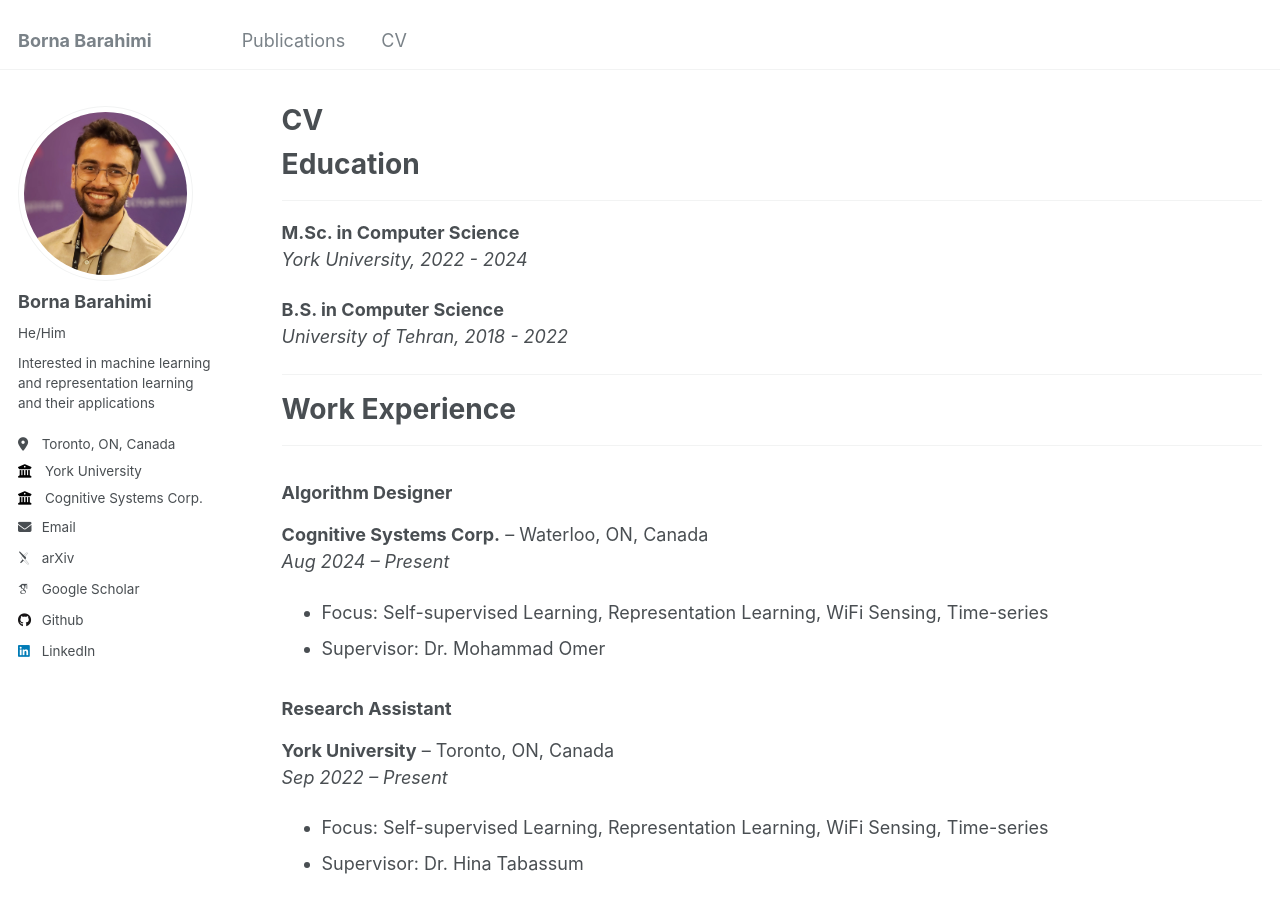
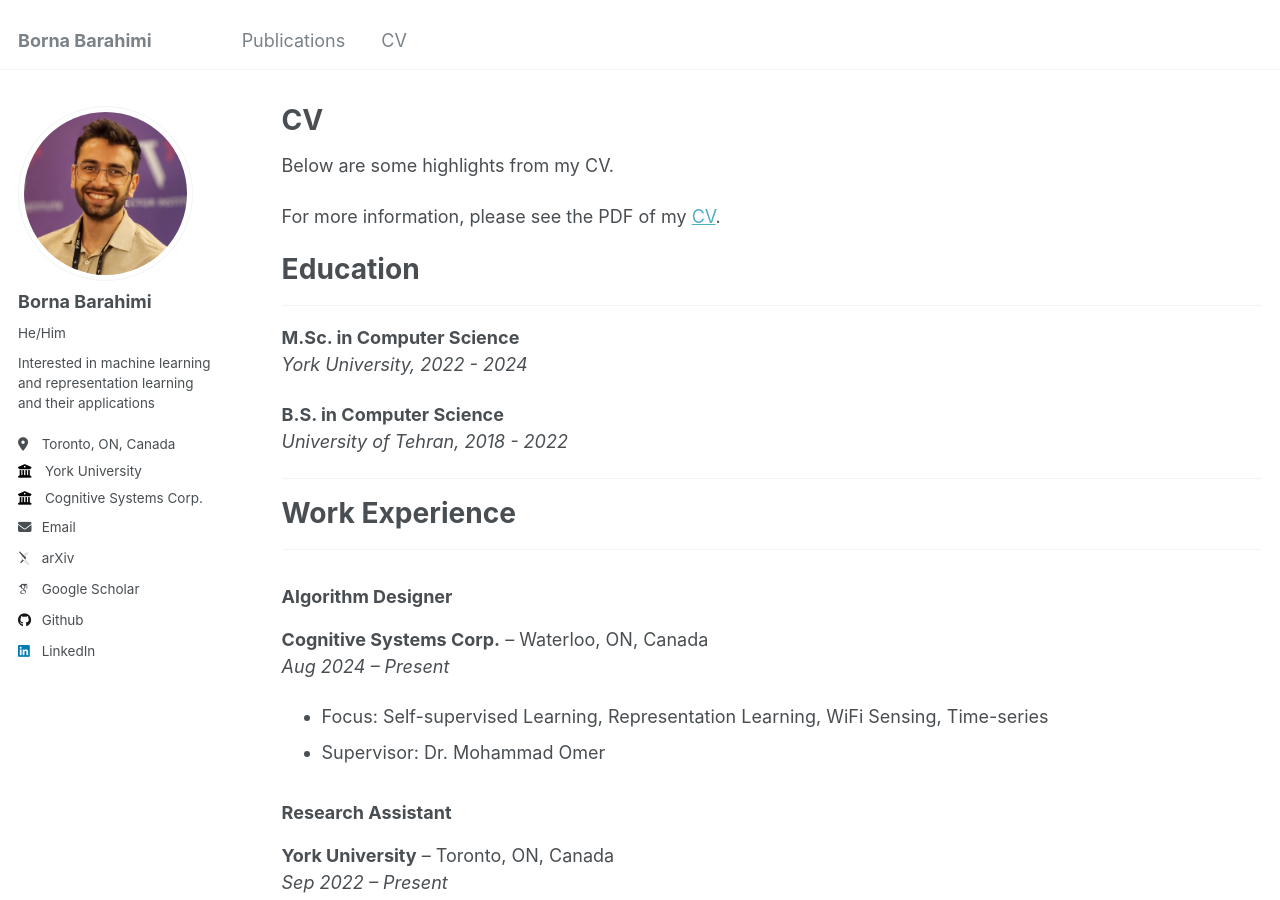
Before and after one commit to bornabr/bornabr.github.io, a Jekyll site: the page built from _pages/cv.md, in a window 1280 px wide and 900 px high. Built offline with Jekyll 4.4.1, drawn with Linux system fonts in a browser that asks for light colours; some web fonts are replaced.

Commit message:
Refactor cv.md to add highlights and link to PDF of CV

```diff
--- a/_pages/cv.md
+++ b/_pages/cv.md
@@ -8,6 +8,10 @@ redirect_from:
 ---
 
 {% include base_path %}
+
+Below are some highlights from my CV.
+
+For more information, please see the PDF of my [CV]({{ site.baseurl }}/files/CV.pdf).
 
 # Education
 ---
```
Also changed, not shown: 1 other file.
